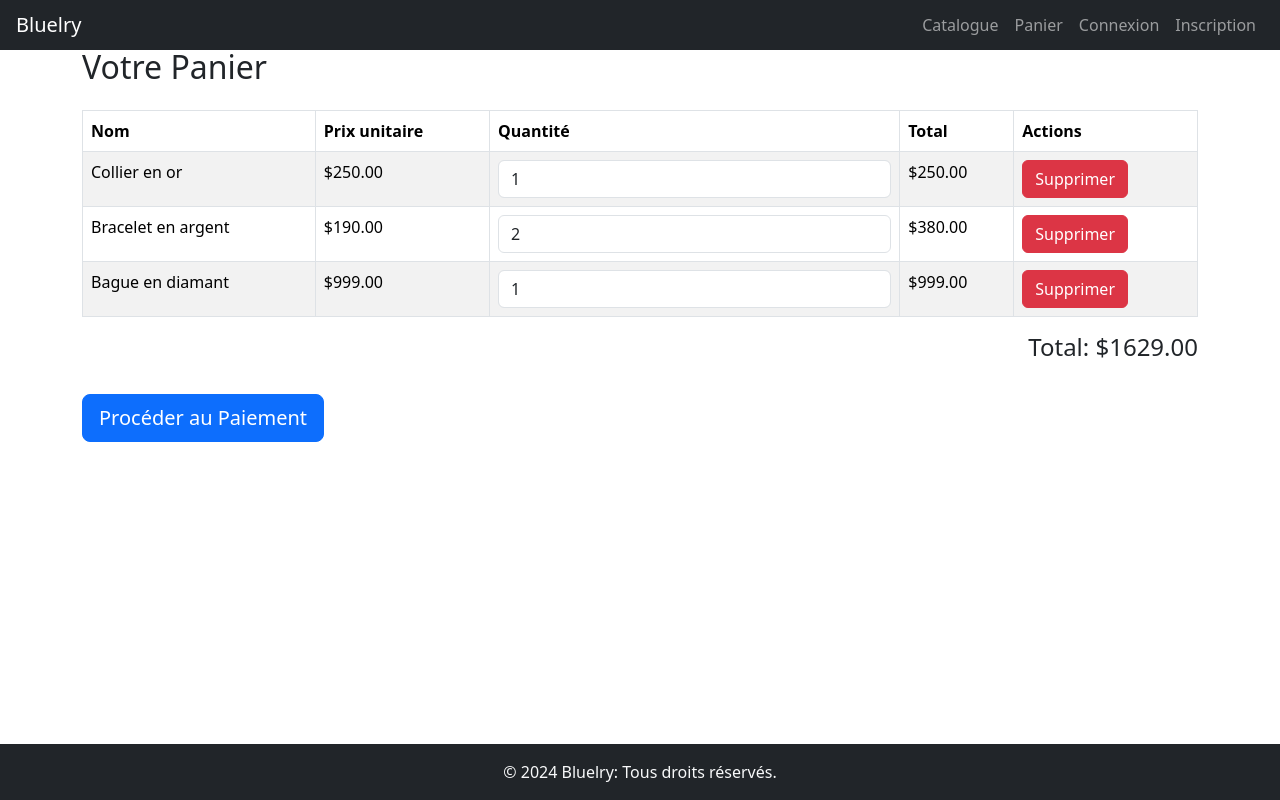
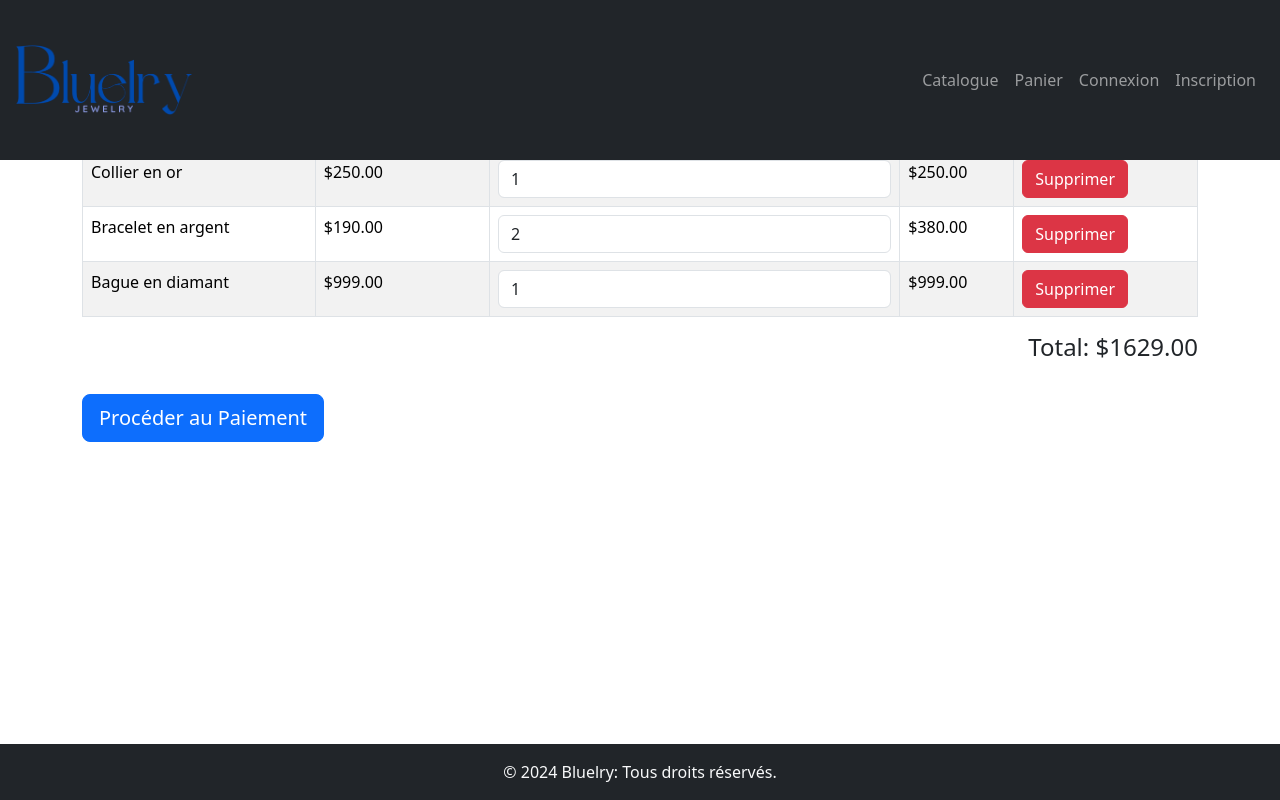
Before and after one commit to ayoub-sourrakh/bluelry_react, a React (Create React App) app: page /cart in a window 1280 px wide. Built offline with nearby package versions, Linux system fonts and the light colour scheme.

Commit message:
fix Profil page

```diff
--- a/src/components/Header/Header.js
+++ b/src/components/Header/Header.js
@@ -2,14 +2,15 @@ import React, { useContext } from 'react';
 import { Navbar, Nav } from 'react-bootstrap';
 import { Link } from 'react-router-dom';
 import { AuthContext } from '../../contexts/AuthContext';
+import Logo from '../Logo/Logo';
 
 const Header = () => {
   const { isAuthenticated, logout } = useContext(AuthContext);
 
   return (
-    <Navbar bg="dark" variant="dark" fixed="top" style={{ height: '50px' }}>
+    <Navbar bg="dark" variant="dark" fixed="top" style={{ height: '20%' }}>
       <Navbar.Brand as={Link} to="/" className="ms-3">
-        Bluelry
+        <Logo />
       </Navbar.Brand>
       <Nav className="ms-auto me-3">
         <Nav.Link as={Link} to="/catalogue">Catalogue</Nav.Link>
--- a/src/components/Logo/Logo.js
+++ b/src/components/Logo/Logo.js
@@ -1,10 +1,10 @@
 
 import React from 'react';
-import logo from '../../assets/imgs/logo_bluelry_transp.png';
+import logo from '../../assets/imgs/logo_bluelry_transparent.png';
 
 const Logo = () => {
   return (
-    <img src={logo} alt='logo_bluelry' style={{ maxWidth: '100%', maxHeight: '100%' }} />
+    <img src={logo} alt='logo_bluelry' style={{ maxWidth: '20%', maxHeight: '100%' }} />
   );
 };
 
--- a/src/pages/LoginPage.js
+++ b/src/pages/LoginPage.js
@@ -29,8 +29,9 @@ const LoginPage = () => {
       if (response.ok) {
         const token = response.headers.get('authorization');
 
-        if (token && token !== "null") {
-          login(token); // Save the token and update auth state
+        if (token && token.startsWith('Bearer ')) {
+          const jwtToken = token.split(' ')[1];  // Extract the JWT token part
+          login(jwtToken); // Store the token and update authentication state
           navigate('/profile'); // Redirect to profile after successful login
         } else {
           setError('Token not received or invalid. Please try again.');
```
Also changed, not shown: src/assets/imgs/logo_bluelry_transparent.png (added).
